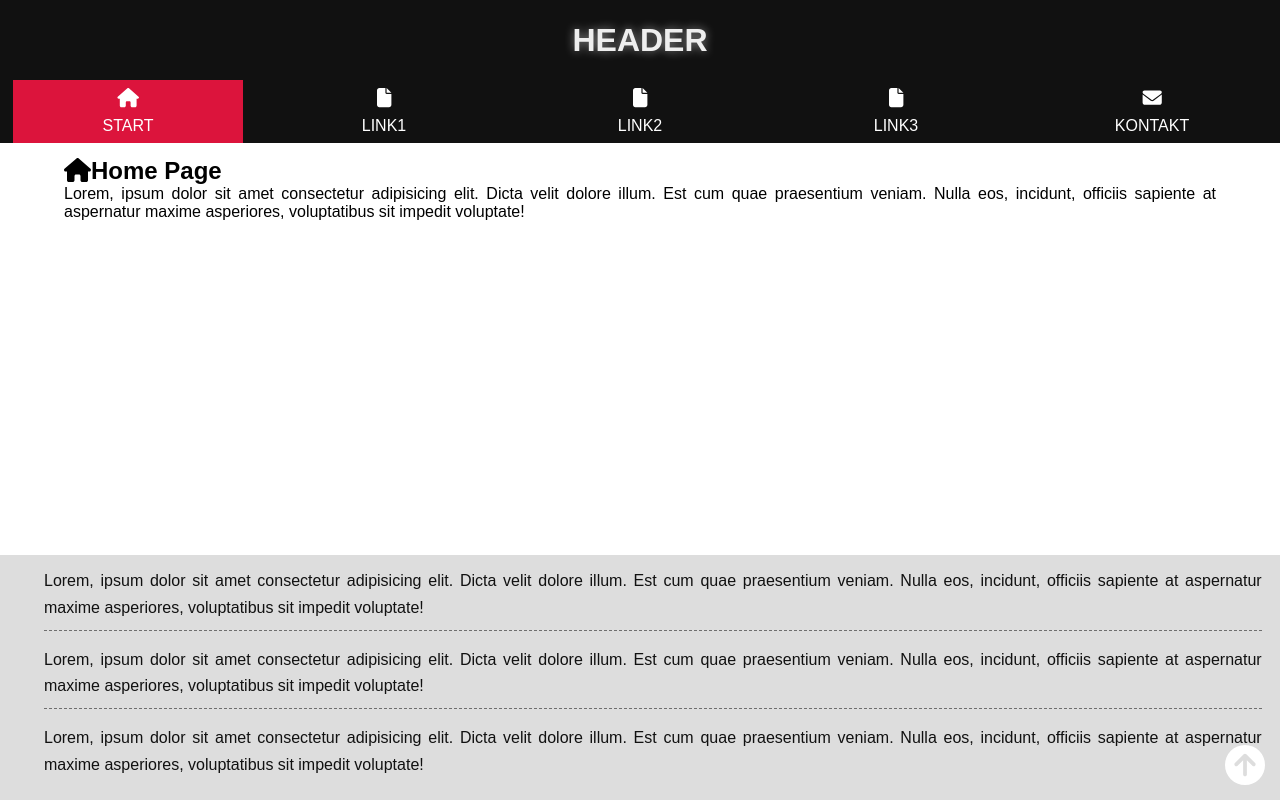
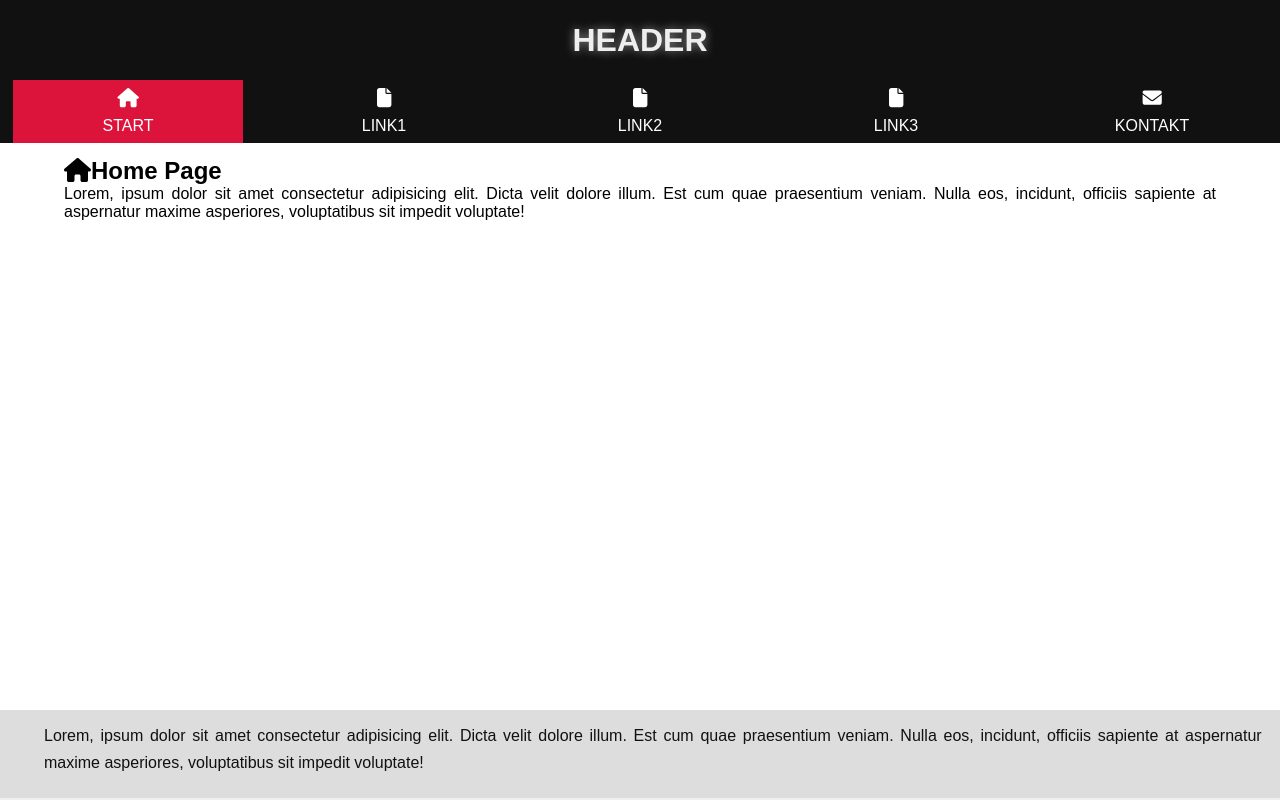
Before and after one commit to blackPixel28/React-Web-Page-Layout, a React (Create React App) app: page / in a window 1280 px wide. Built offline with nearby package versions, Linux system fonts and the light colour scheme.

Commit message:
1px height fix

```diff
--- a/src/components/App.js
+++ b/src/components/App.js
@@ -20,10 +20,11 @@ export default function App() {
   })
 
   const handleResizeWindow = () => {
+    console.log(mainH - headerH - footerH);
     setHeaderH(document.querySelector('header').offsetHeight)
     setFooterH(document.querySelector('footer').offsetHeight)
     setMainH(window.innerHeight)
-    document.querySelector(':root').style.setProperty('--mainHeight', `${mainH - headerH - footerH}px`)
+    document.querySelector(':root').style.setProperty('--mainHeight', `${mainH - headerH - footerH - 1}px`)
   }
 
   return (
--- a/src/css/root.css
+++ b/src/css/root.css
@@ -3,6 +3,6 @@
     --navHeight: 5vh;
     --headTextAndLogo: 10vh;
     --headerHeight: calc(var(--navHeight) + var(--headTextAndLogo));
-    --mainHeight: calc(100vh - var(--headerHeight) - var(--footerHeight));
+    --mainHeight: 0;
     --arrowUpOpacity: 0;
 }
--- a/src/layout/Footer.js
+++ b/src/layout/Footer.js
@@ -34,8 +34,6 @@ export default function Footer({ text }) {
         <footer className="app-footer">
             <div className='footer-text'>
                 <p>{text}</p>
-                <p>{text}</p>
-                <p>{text}</p>
             </div>
             <FontAwesomeIcon className='footer-arrowUp inactive' icon="fa-solid fa-circle-arrow-up" onClick={ArrowUp} />
         </footer>
```
